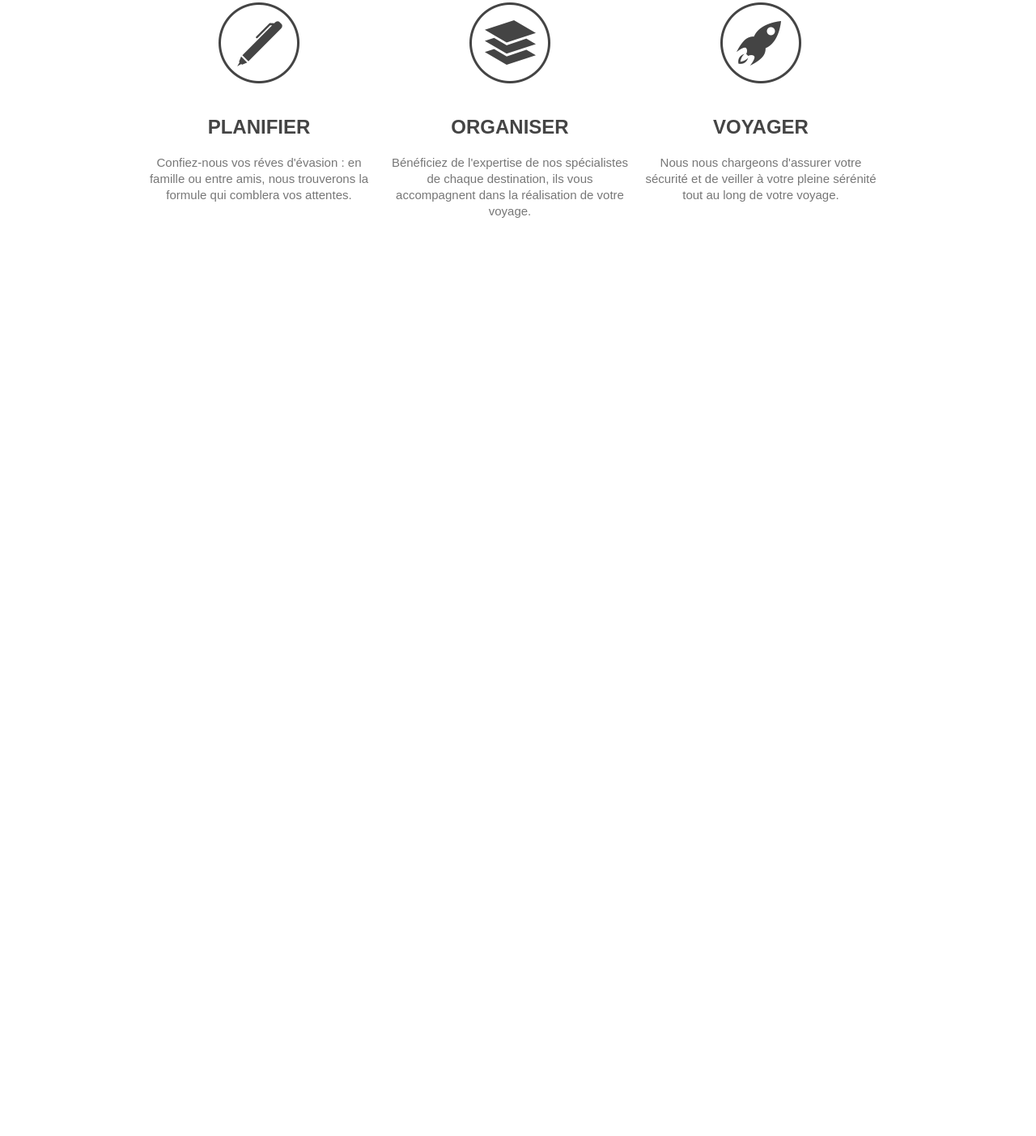
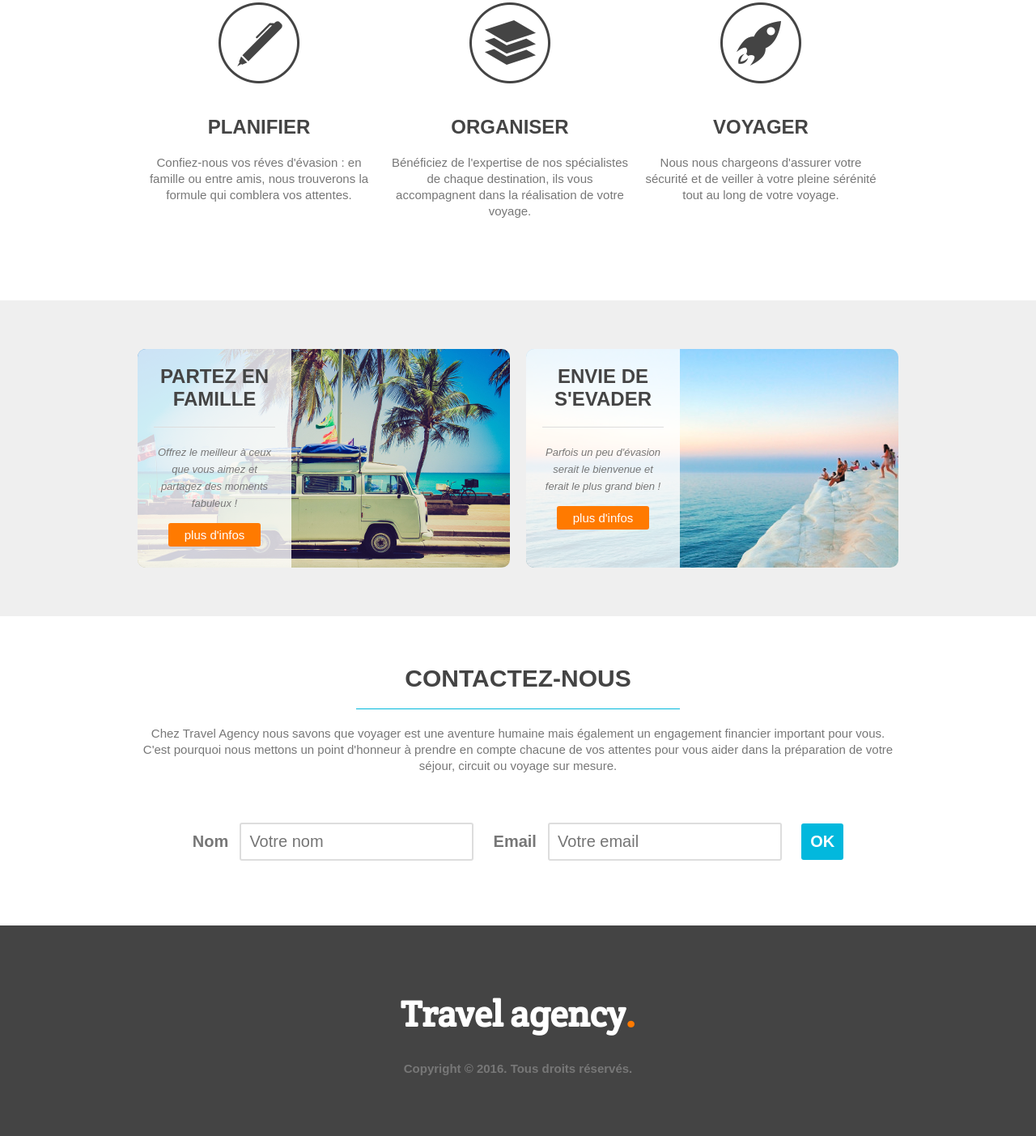
Before and after one commit to yohanntubiana/Travel_Agency_site, a plain HTML site: page index.html in a window 1280 px wide. Shown: the part 777-2180 px from the top of the page at 81% size. Before the commit the page ends 1068 px from the top, so only its background shows below. Drawn offline with Linux system fonts and the light colour scheme.

Commit message:
fin de la page de garde

```diff
--- a/index.html
+++ b/index.html
@@ -46,22 +46,57 @@
                             <h4>voyager</h4>
                             <p>Nous nous chargeons d'assurer votre sécurité et de veiller à votre pleine sérénité tout au long de votre voyage.</p>
                         </li>
+                        <div class="clear"></div>
                     </ul>
                 </div>
             </section>
 
             <section id="possibilities">
                 <div class="wrapper">
+                    <article style="background-image: url(images/article-image-1.jpg);">
+                       <div class="overlay">
+                            <h4>Partez en famille</h4>
+                            <p><small>Offrez le meilleur à ceux que vous aimez et partagez des moments fabuleux !</small></p>
+                            <a href="#" class="button-2">plus d'infos</a>
+                       </div>
+                    </article>
+                    <article style="background-image: url(images/article-image-2.jpg);">
+                       <div class="overlay">
+                            <h4>envie de s'evader</h4>
+                            <p><small>Parfois un peu d'évasion serait le bienvenue et ferait le plus grand bien !</small></p>
+                            <a href="#" class="button-2">plus d'infos</a>
+                        </div>
+                    </article>
+                    <div class="clear"></div>
                 </div>
             </section>
 
             <section id="contact">
                 <div class="wrapper">
+                    <h3>Contactez-nous</h3>
+                    <p>Chez Travel Agency nous savons que voyager est une aventure humaine
+                        mais également un engagement financier important pour vous.
+                        C'est pourquoi nous mettons un point d'honneur à prendre en compte
+                        chacune de vos attentes pour vous aider dans la préparation de votre
+                        séjour, circuit ou voyage sur mesure.</p>
+                        <form>
+                            <label for="name">Nom</label>
+                            <input type="text" id="name" placeholder="Votre nom">
+
+                            <label for="email">Email</label>
+                            <input type="text" id="email" placeholder="Votre email">
+
+                            <input type="submit" value="OK" class="button-3">
+                        </form>
                 </div>
             </section>
 
+            <footer>
+                <div class="wrapper">
+                 <h1>Travel agency<span class="orange">.</span></h1>
+                 <div class="copyright">Copyright © 2016. Tous droits réservés.</div>
+                </div>
 
-            <footer>
             </footer>
     </body>
 
--- a/styles.css
+++ b/styles.css
@@ -12,22 +12,32 @@ body
     font-size: 15px;
 }
 
+h1,h2,h3,h4
+{
+    color: #444;
+}
+
 h1
 {
     font-family: 'Crete Round', serif;
     font-size: 45px;
-    color: #444;
+
 }
 
 h2
 {
-    color: #444;
+
     font-size: 55px;
+}
+h3
+{
+    font-size: 30px;
+
 }
 h4
 {
     font-size: 24px;
-    color: #444;
+
 }
 p
 {
@@ -57,8 +67,76 @@ a
 {
    color: #ff7a00;
 }
+.clear
+{
+    clear: both;
+}
+small
+{
+    font-size: 13px;
+    font-style: italic;
 
+}
 
+/* ..........................possibilitties................... */
+
+#possibilities
+{
+    background-color: #efefef;
+    padding: 60px 0;
+}
+
+#possibilities article
+{
+    width: 460px;
+    height: 270px;
+    float: left;
+    border-radius: 10px;
+}
+
+#possibilities article:first-child
+{
+    margin-right: 20px;
+}
+.overlay
+{
+    background: rgb(255, 255, 255,0.80);
+    height: 100%;
+    width: 190px;
+    padding: 20px;
+    border-radius: 10px 0 0 10px;
+    text-align: center;
+    box-sizing: border-box;
+
+}
+article h4
+{
+    border-bottom: 1px solid #ddd;
+    padding-bottom: 20px;
+    text-transform: uppercase;
+    margin-bottom: 20px;
+    text-align: center;
+}
+
+#possibilities p
+{
+    text-align: center;
+    margin-bottom: 20px;
+}
+.button-2
+{
+    color: #fff;
+    background-color: #ff7a00;
+    padding: 6px 20px;
+    border-radius: 3px;
+
+}
+.button-2:hover
+{
+    color: #fff;
+    background-color: #02b8dd;
+
+}
 
 
 /* ...........................Harder.................... */
@@ -183,3 +261,80 @@ header nav ul li a:hover
 {
     background: url('images/steps-icon-3.png')no-repeat top center;
 }
+
+/* ...........................Contact.................... */
+
+#contact
+{
+    padding: 60px 0;
+    text-align: center;
+
+}
+#contact h3
+{
+    width: 400px;
+    text-transform: uppercase;
+    margin: 0 auto 20px auto;   /*espacement du paragraphe*/
+    border-bottom: 1px solid #02b8dd;
+    padding-bottom: 20px;
+}
+form
+{
+    margin: 60px 0 20px 0;
+
+}
+
+label
+{
+    font-weight: bold;
+    font-size: 20px;
+    margin-right: 10px;
+    color: #777;
+}
+input[type="text"]
+{
+    padding: 10px;
+    font-size: 20px;
+    margin-right: 20px;
+    border: 2px  solid #ddd;
+    border-radius: 3px;
+}
+.button-3
+{
+    color: #fff;
+    font-size: 20px;
+    font-weight: bold;
+    padding: 11px;
+    background-color: #02b8dd;
+    border-style: none;
+    border-radius: 3px;
+}
+
+.button-3:hover
+{
+    color: #fff;
+    background-color: #444;
+}
+
+/* ...........................footer................... */
+
+footer
+{
+    height: 260px;
+    background-color: #444;
+}
+footer h1
+{
+    color: #fff;
+    text-align: center;
+    padding-top: 80px;
+}
+
+.copyright
+{
+    text-align: center;
+    font-weight: bold;
+    padding-top: 30px;
+    color:#777
+
+}
```
